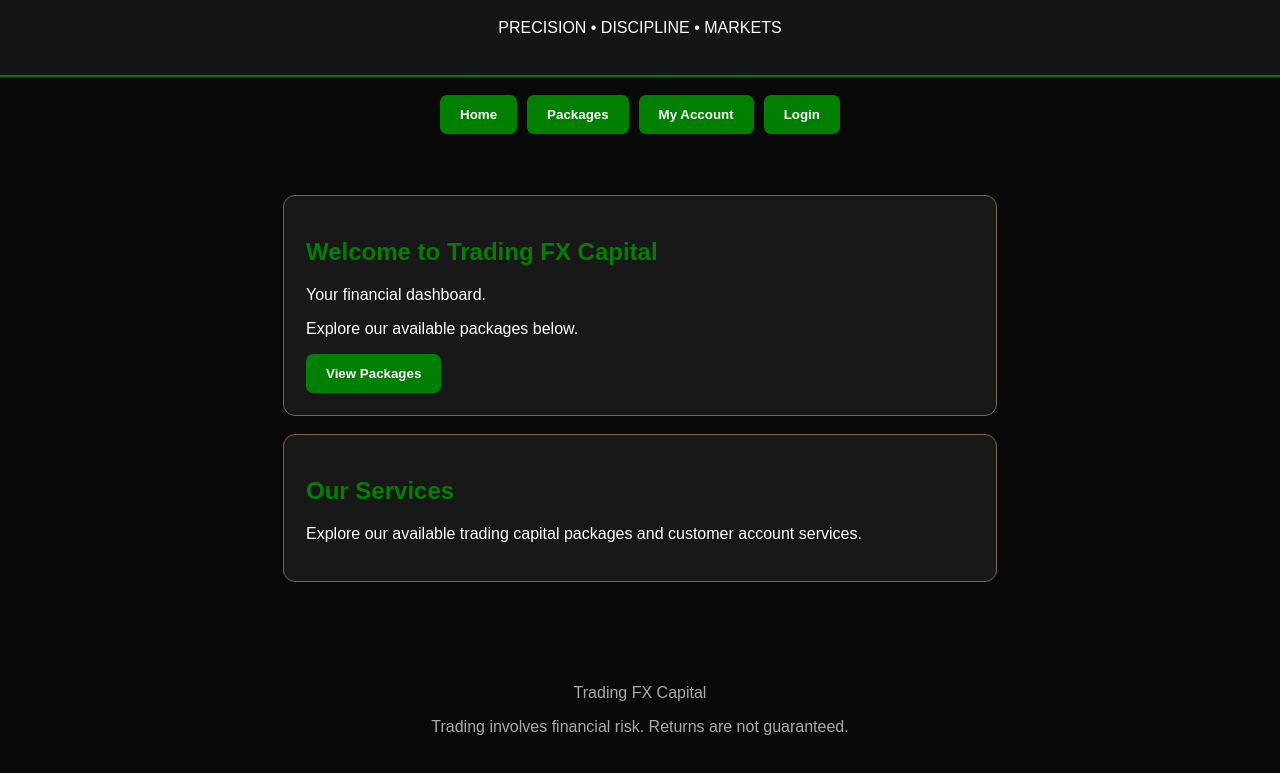
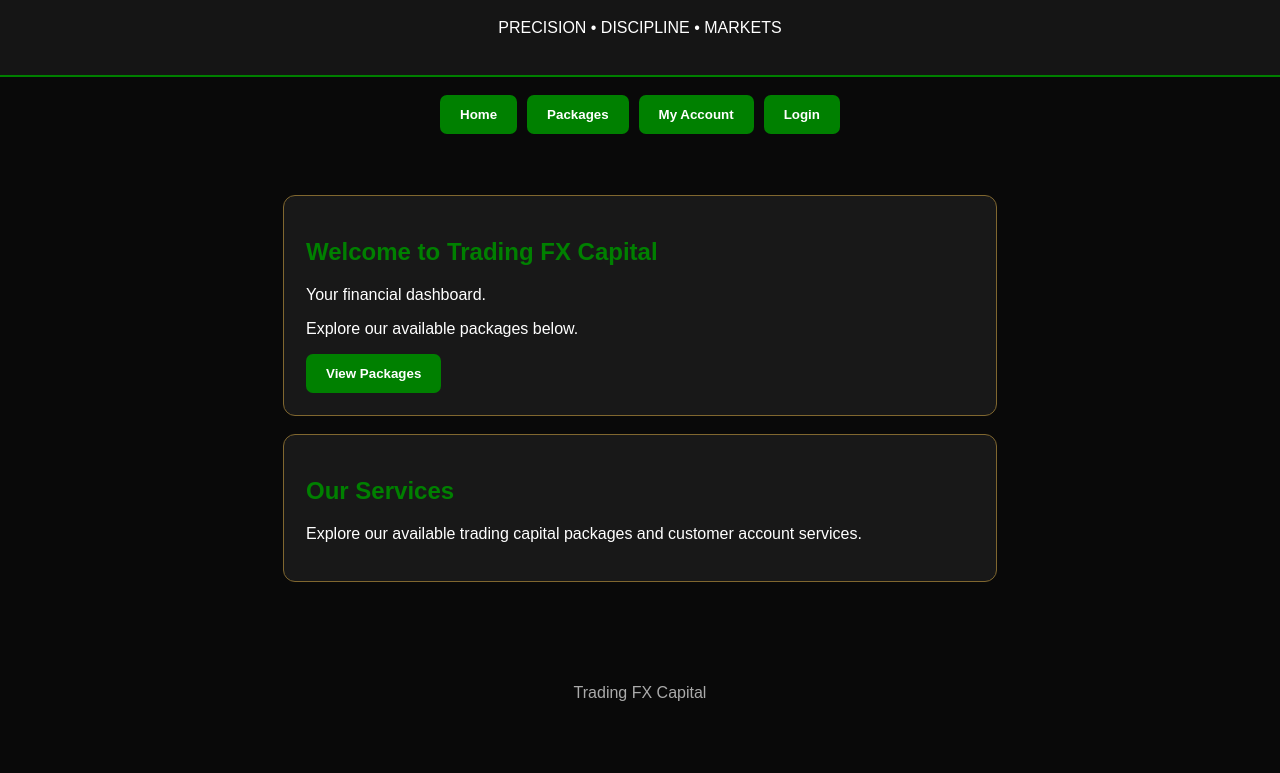
Before and after one commit to Tradingfx1/Trading-_fx_capital, a plain HTML site: page index.html in a window 1280 px wide. Shown: the part 83-856 px from the top of the page. After the commit the page ends 826 px from the top, so only its background shows below. Drawn offline with Linux system fonts and the light colour scheme; a script that the page names is missing.

Commit message:
Update index.html

```diff
--- a/index.html
+++ b/index.html
@@ -301,7 +301,7 @@ footer {
 
 <footer>
     <p>Trading FX Capital</p>
-    <p>Trading involves financial risk. Returns are not guaranteed.</p>
+
 </footer>
 
 
```
